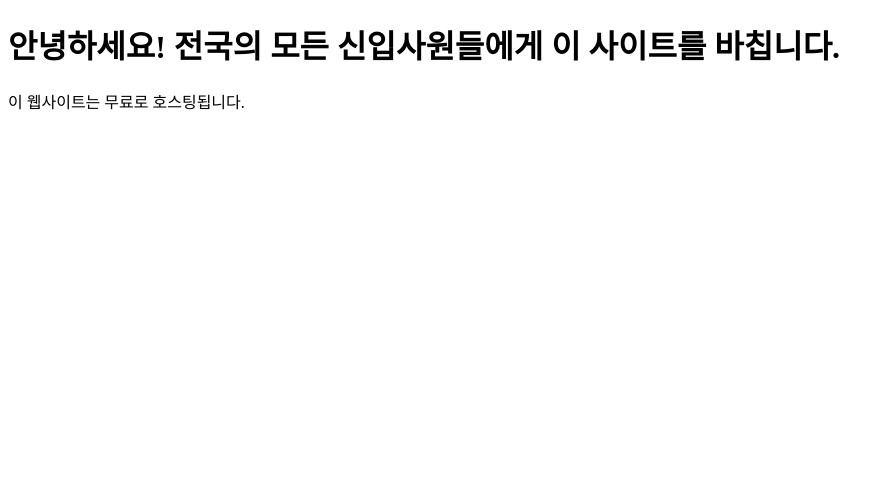
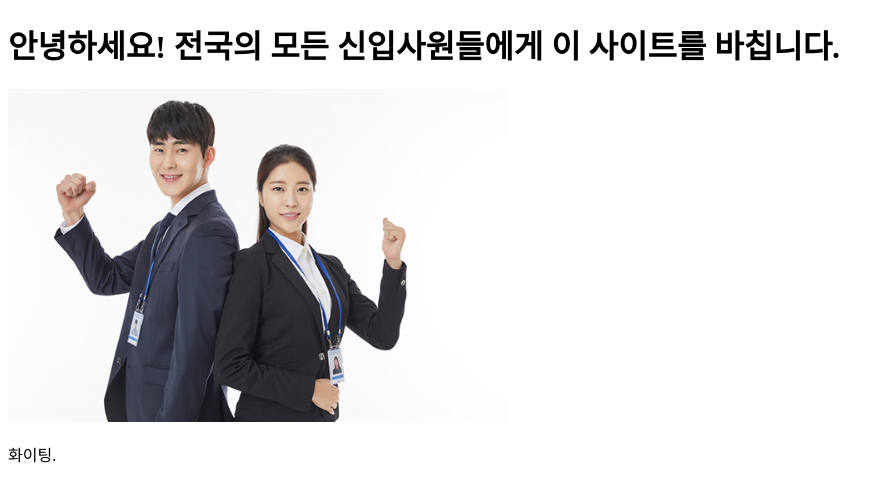
Before and after one commit to mintstartcoding/test, a plain HTML site: page index.html in a window 1280 px wide. Shown: the whole page, without its empty margins (0-894 px from the left). Drawn offline with Linux system fonts and the light colour scheme.

Commit message:
Update index.html

```diff
--- a/index.html
+++ b/index.html
@@ -7,6 +7,10 @@
 </head>
 <body>
     <h1>안녕하세요! 전국의 모든 신입사원들에게 이 사이트를 바칩니다.</h1>
-    <p>이 웹사이트는 무료로 호스팅됩니다.</p>
+
+    <!-- 사진 추가 -->
+    <img src="신입사원.jpg" alt="테스트 이미지" width="500">
+
+    <p>화이팅.</p>
 </body>
 </html>
```
